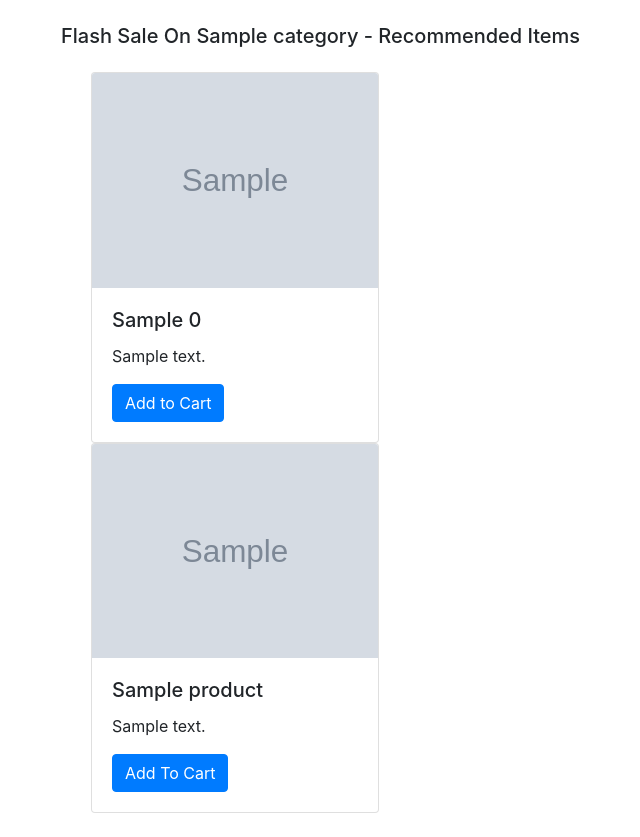
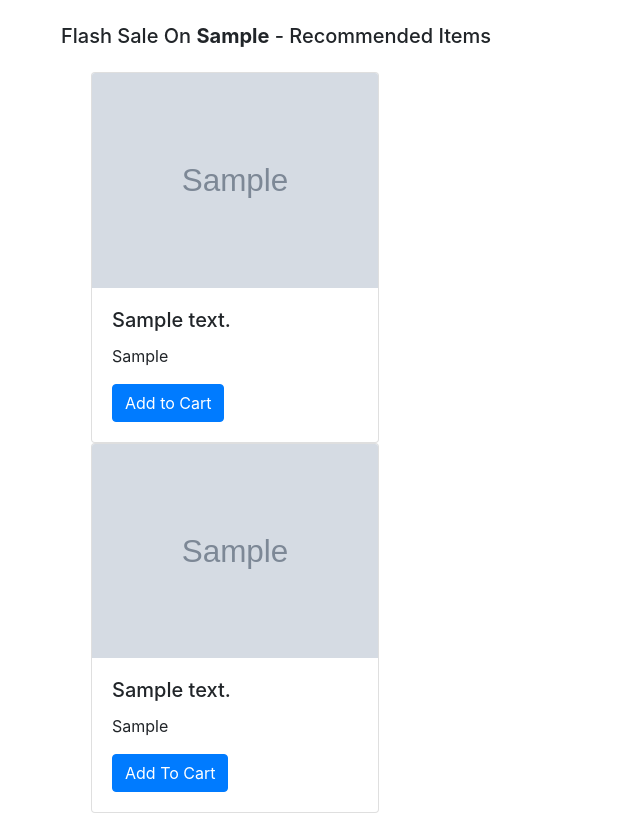
Before and after one commit to aayush999999/my-first-project, a Django app: template templates/stock.html in a window 1280 px wide. Shown: the part 56-893 px from the top of the page, without its empty margins (24-664 px from the left). Run offline with Django 4.2, Linux system fonts and the light colour scheme; the template is opened without the code that fills it: most values are stand-ins (such as "Sample title", 1, 10 or a date in 2020); grey boxes marked "Sample" are stand-in pictures.

Commit message:
stock view complete

```diff
--- a/home/views.py
+++ b/home/views.py
@@ -87,10 +87,12 @@ def stock(request):
     # nSlides= n//4 + ceil((n/4) - (n//4))
 
     allitems = []
+
     descitems = ItemInsert.objects.values('item_desc')
+    print(descitems)
     descs = {item['item_desc'] for item in descitems }
     for desc in descs:
-        itm = ItemInsert.filter( item_desc = desc).values(desc)
+        itm = ItemInsert.objects.filter( item_desc = desc)
         n = len(itm)
         nSlides= n//4 + ceil((n/4) - (n//4))
         allitems.append([itm, range(1, nSlides), nSlides])
--- a/templates/navbar.html
+++ b/templates/navbar.html
@@ -70,5 +70,7 @@
     <script src="https://code.jquery.com/jquery-3.4.1.slim.min.js" integrity="sha384-J6qa4849blE2+poT4WnyKhv5vZF5SrPo0iEjwBvKU7imGFAV0wwj1yYfoRSJoZ+n" crossorigin="anonymous"></script>
     <script src="https://cdn.jsdelivr.net/npm/popper.js@1.16.0/dist/umd/popper.min.js" integrity="sha384-Q6E9RHvbIyZFJoft+2mJbHaEWldlvI9IOYy5n3zV9zzTtmI3UksdQRVvoxMfooAo" crossorigin="anonymous"></script>
     <script src="https://cdn.jsdelivr.net/npm/bootstrap@4.4.1/dist/js/bootstrap.min.js" integrity="sha384-wfSDF2E50Y2D1uUdj0O3uMBJnjuUD4Ih7YwaYd1iqfktj0Uod8GCExl3Og8ifwB6" crossorigin="anonymous"></script>
+
+    {% block js %} {% endblock %}
   </body>
 </html>
--- a/templates/stock.html
+++ b/templates/stock.html
@@ -50,8 +50,8 @@
 <div class="container">
 
   <!--Slideshow starts here -->
-  {% for product, range, nSlides in allProds %}
-  <h5 class="my-4">Flash Sale On {{product.0.category}} - Recommended Items</h5>
+  {% for product, range, nSlides in allitems %}
+  <h5 class="my-4">Flash Sale On <b>{{product.0.item_group}}</b> - Recommended Items</h5>
 <div id="demo{{forloop.counter}}" class="carousel slide my-3" data-ride="carousel">
   <ul class="carousel-indicators">
     <li data-target="#demo{{forloop.counter}}" data-slide-to="0" class="active"></li>
@@ -69,8 +69,8 @@
         <div class="card" style="width: 18rem;">
           <img src='/media/{{product.0.image}}' class="card-img-top" alt="...">
           <div class="card-body">
-              <h5 class="card-title">{{product.0.product_name}}</h5>
-              <p class="card-text">{{product.0.desc}}</p>
+              <h5 class="card-title">{{product.0.item_desc}}</h5>
+              <p class="card-text">{{product.0.item_group}}</p>
               <a href="#" class="btn btn-primary">Add to Cart</a>
           </div>
         </div>
@@ -80,10 +80,10 @@
       {% for i in product|slice:"1:"%}
       <div class="col-xs-3 col-sm-3 col-md-3">
         <div class="card" style="width: 18rem;">
-          <img src='/media/{{i.image}}' class="card-img-top" alt="...">
+          <img src='/media/{{product.image}}' class="card-img-top" alt="...">
           <div class="card-body">
-            <h5 class="card-title">{{i.product_name}}</h5>
-            <p class="card-text">{{i.desc}}</p>
+            <h5 class="card-title">{{product.item_desc}}</h5>
+            <p class="card-text">{{product.item_group}} </p>
             <a href="#" class="btn btn-primary">Add To Cart</a>
           </div>
         </div>
@@ -112,3 +112,24 @@
 
 
  {% endblock %}
+
+
+ {% block js %}
+
+<script>
+  console.log('working')
+  if(localStorage.getItem('cart') == null)
+  {
+  var cart={};
+  }
+  else{
+  cart= JSON.parse(localstorage.getItem('cart'));
+  }
+  //jQuery starts here//
+  $('.cart').click(function(){
+
+  console.log('clicked');
+  });
+</script>
+
+ {% endblock %}
```
Also changed, not shown: media/seller/images/Grocery_toNoFf6.jpg (added).
